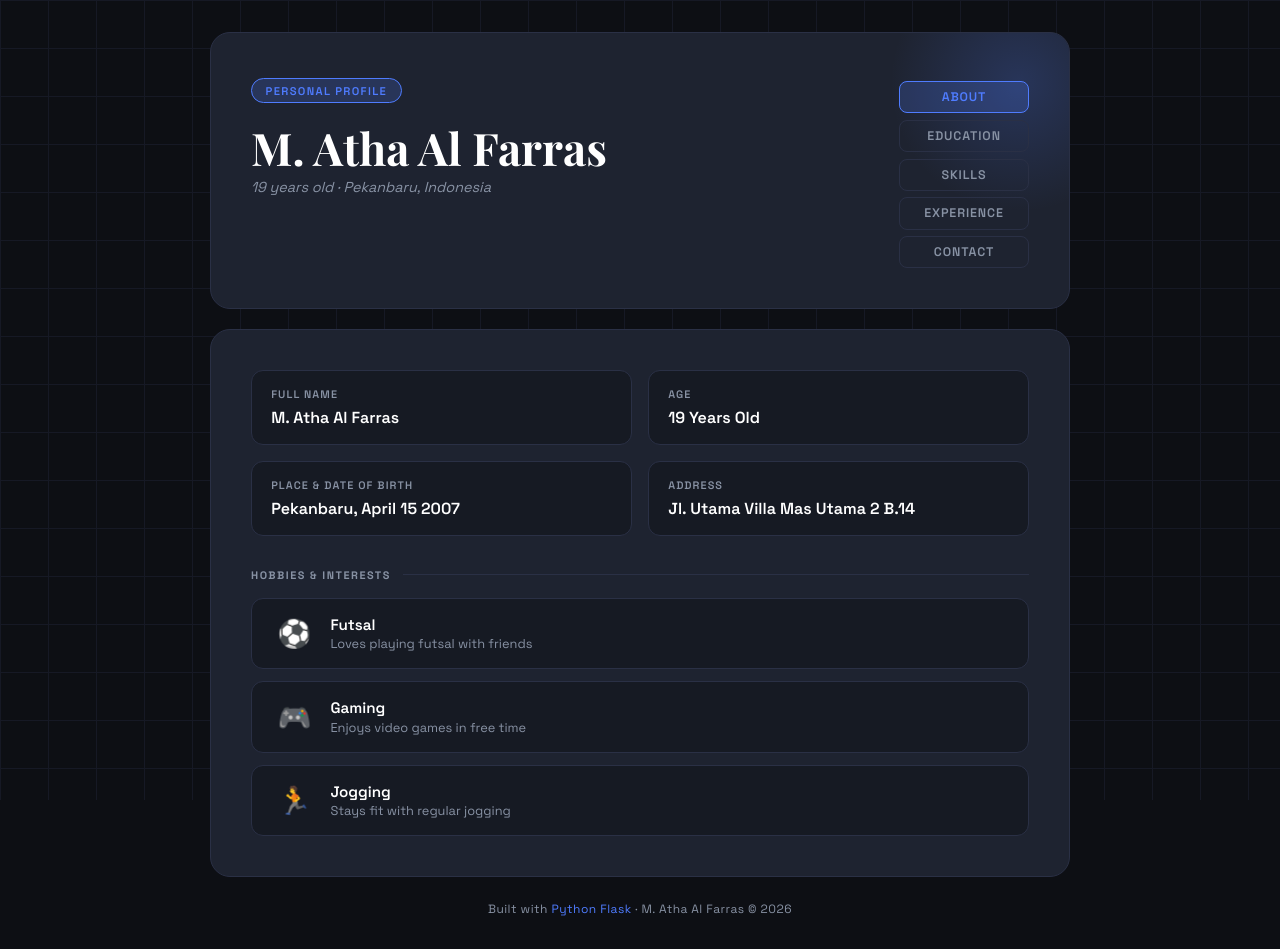
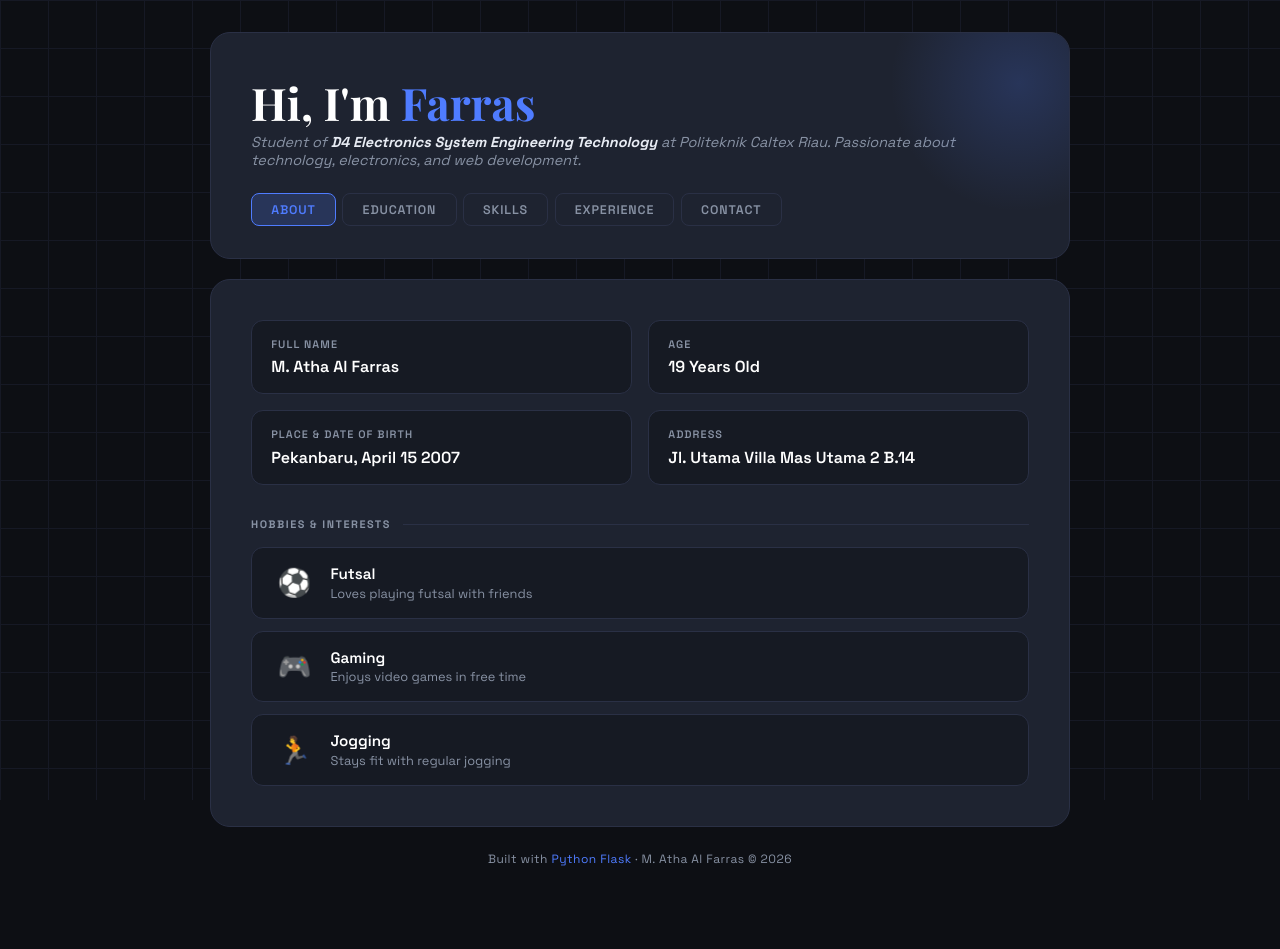
Before and after one commit to Farras-debug/profile, a plain HTML site: page index.html in a window 1280 px wide. After the commit the page ends 899 px from the top, so only its background shows below. Drawn offline with nearby package versions, Linux system fonts and the light colour scheme; a web font is replaced by a local one.

Commit message:
Add files via upload

```diff
--- a/index.html
+++ b/index.html
@@ -54,14 +54,13 @@ body::before {
   background: var(--card);
   border: 1px solid var(--border);
   border-radius: 20px;
-  padding: 2.8rem 2.5rem 2.5rem;
+  padding: 2.8rem 2.5rem 2rem;
   position: relative;
   overflow: hidden;
   margin-bottom: 1.25rem;
   display: flex;
-  align-items: flex-start;
-  justify-content: space-between;
-  gap: 2rem;
+  flex-direction: column;
+  gap: 1.5rem;
 }
 
 .top-card::after {
@@ -108,13 +107,13 @@ body::before {
 /* Nav side */
 .nav-side {
   display: flex;
-  flex-direction: column;
-  align-items: flex-end;
+  flex-direction: row;
+  align-items: center;
   gap: 0.4rem;
   flex-shrink: 0;
   position: relative;
   z-index: 2;
-  padding-top: 0.2rem;
+  flex-wrap: wrap;
 }
 
 .nav-btn {
@@ -127,10 +126,9 @@ body::before {
   font-weight: 600;
   letter-spacing: 0.07em;
   text-transform: uppercase;
-  padding: 0.45rem 1rem;
+  padding: 0.45rem 1.2rem;
   cursor: pointer;
   transition: all 0.2s;
-  min-width: 130px;
   text-align: center;
 }
 .nav-btn:hover { color: var(--white); border-color: var(--accent); background: var(--glow); }
@@ -312,9 +310,8 @@ body::before {
   <!-- TOP CARD: profile left, nav right -->
   <div class="top-card">
     <div class="profile-side">
-      <div class="badge">Personal Profile</div>
-      <h1 class="name">M. Atha Al Farras</h1>
-      <p class="tagline">19 years old &middot; Pekanbaru, Indonesia</p>
+      <h1 class="name">Hi, I'm <span style="color:var(--accent)">Farras</span></h1>
+      <p class="tagline">Student of <strong style="color:var(--light)">D4 Electronics System Engineering Technology</strong> at Politeknik Caltex Riau. Passionate about technology, electronics, and web development.</p>
     </div>
     <div class="nav-side">
       <button class="nav-btn active" onclick="showSection('about', this)">About</button>
```
